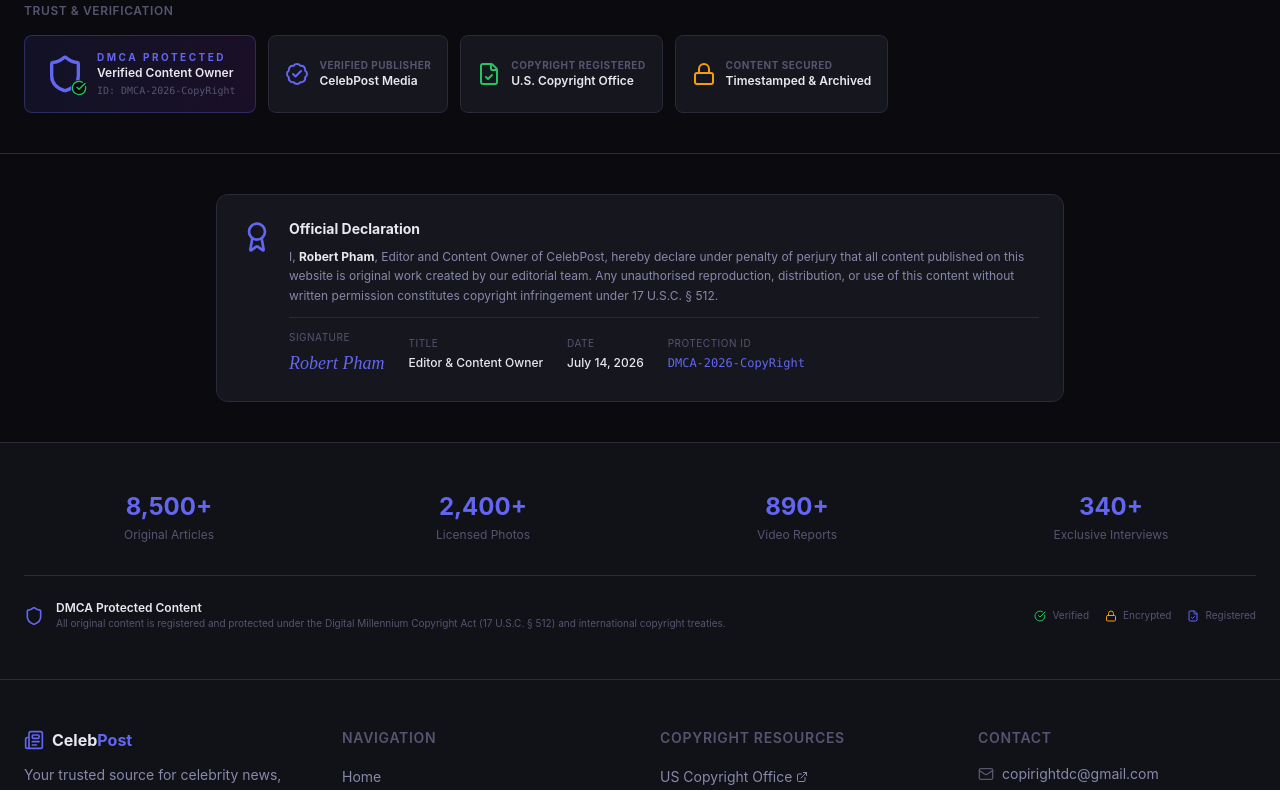
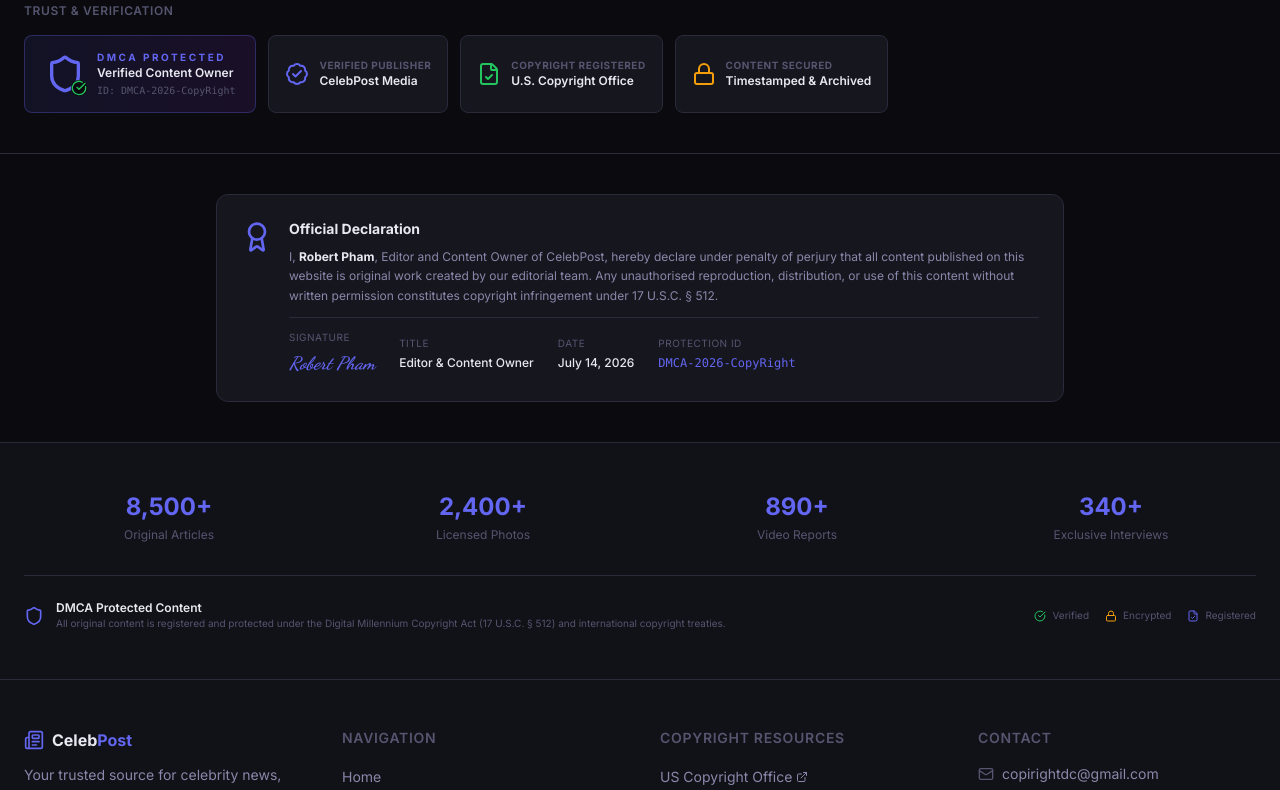
Before and after one commit to nguynbon03/CopyRight, a Next.js app: page / in a window 1280 px wide. Shown: the part 2414-3204 px from the top of the page. Built offline with nearby package versions, Linux system fonts and the light colour scheme.

Commit message:
Fix: move Google Fonts to <link> tags in layout.tsx

```diff
--- a/src/app/globals.css
+++ b/src/app/globals.css
@@ -1,6 +1,4 @@
 @import "tailwindcss";
-@import url('https://fonts.googleapis.com/css2?family=Inter:wght@300;400;500;600;700;800&display=swap');
-@import url('https://fonts.googleapis.com/css2?family=Dancing+Script:wght@700&display=swap');
 
 @theme {
   --color-bg-primary: #0a0a0f;
--- a/src/app/layout.tsx
+++ b/src/app/layout.tsx
@@ -37,6 +37,12 @@
 }) {
   return (
     <html lang="en">
+      <head>
+        <link rel="preconnect" href="https://fonts.googleapis.com" />
+        <link rel="preconnect" href="https://fonts.gstatic.com" crossOrigin="anonymous" />
+        <link href="https://fonts.googleapis.com/css2?family=Inter:wght@300;400;500;600;700;800&display=swap" rel="stylesheet" />
+        <link href="https://fonts.googleapis.com/css2?family=Dancing+Script:wght@700&display=swap" rel="stylesheet" />
+      </head>
       <body className="antialiased min-h-screen flex flex-col bg-bg-primary text-text-primary">
         <Navbar />
         <main className="flex-1">{children}</main>
```
